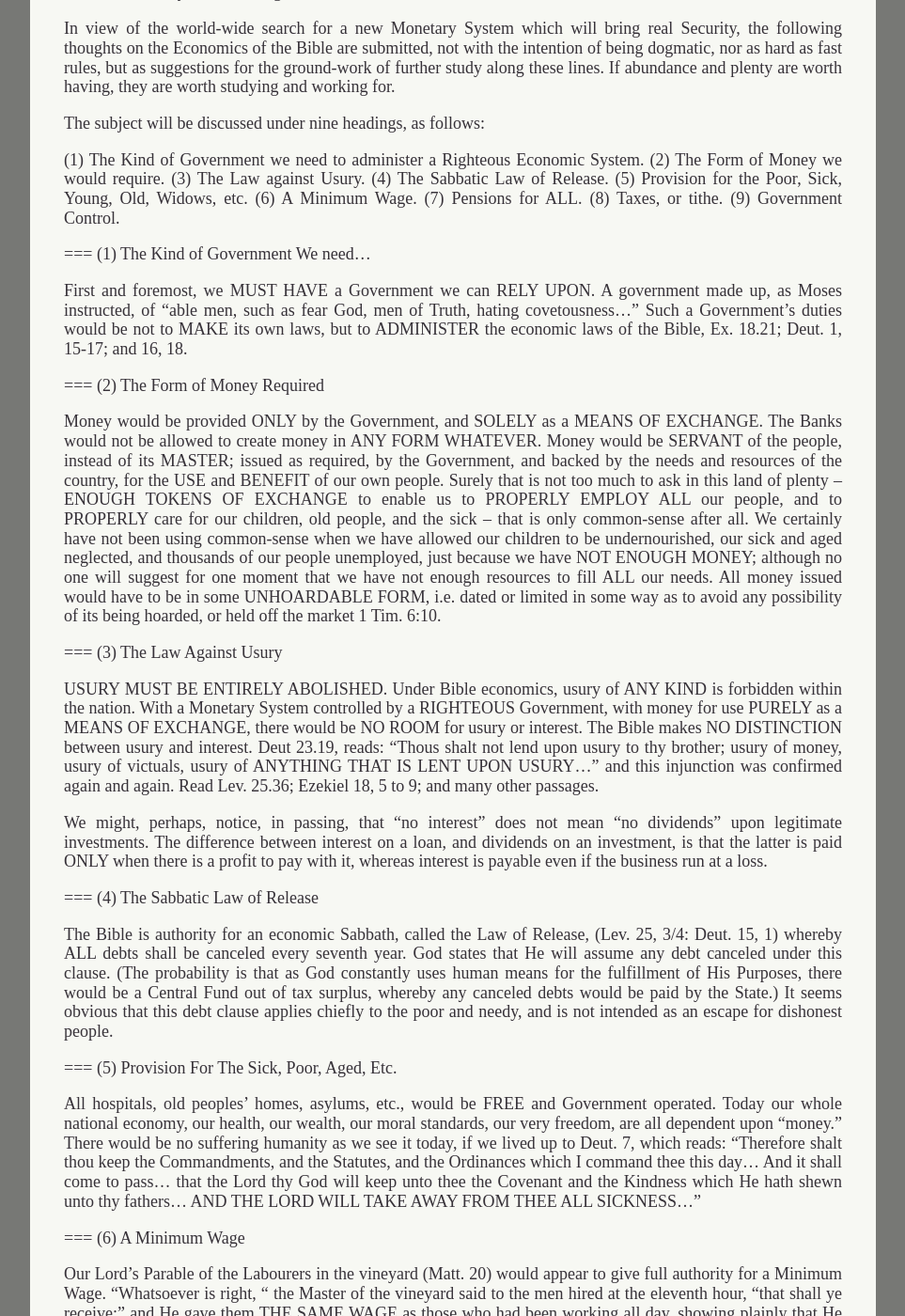
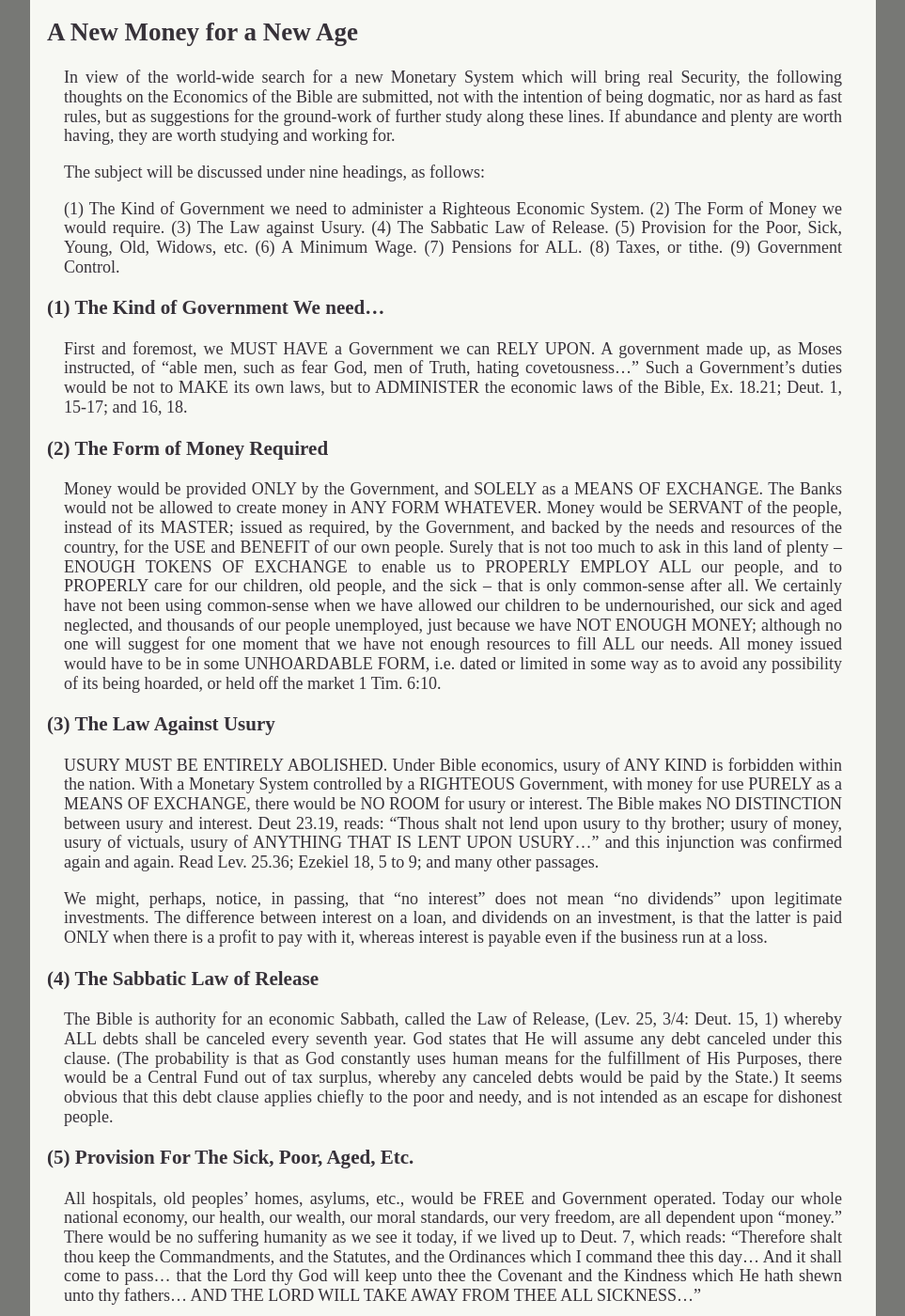
Before and after one commit to heuripedes/heuripedes.github.com, a Jekyll site: the page built from _posts/2019-11-24-old-pamphlet-a-new-money-for-a-new-age.md, in a window 1280 px wide and 1400 px high, scrolled down 414 px. Shown: the whole window at 94% size, without its empty margins (158-1121 px from the left). Built offline with Jekyll 4.4.1, drawn with Linux system fonts in a browser that asks for light colours; some web fonts are replaced; comment, search, counter and statistics services are not loaded; some of the changed text lies outside the part shown.

Commit message:
correçao nos cabeçalhos

```diff
--- a/_posts/2019-11-24-old-pamphlet-a-new-money-for-a-new-age.md
+++ b/_posts/2019-11-24-old-pamphlet-a-new-money-for-a-new-age.md
@@ -6,14 +6,14 @@ lang: english
 
 >Transcription of an old pamphlet I found on the internet in the night of 24/11/2019
 
-= A New Money for a New Age
+# A New Money for a New Age
 
 Free on Application to E. W. ABRAHAM
 
 112 Faithful Street
 Victoria, B.C.
 
-== A New Money for a New Age
+## A New Money for a New Age
 
 In view of the world-wide search for a new Monetary System which will bring real Security, the following thoughts on the Economics of the Bible are submitted, not with the intention of being dogmatic, nor as hard as fast rules, but as suggestions for the ground-work of further study along these lines. If abundance and plenty are worth having, they are worth studying and working for.
 
@@ -29,43 +29,43 @@ The subject will be discussed under nine headings, as follows:
 (8) Taxes, or tithe.
 (9) Government Control.
 
-=== (1) The Kind of Government We need...
+### (1) The Kind of Government We need...
 
 First and foremost, we MUST HAVE a Government we can RELY UPON. A government made up, as Moses instructed, of "able men, such as fear God, men of Truth, hating covetousness..." Such a Government's duties would be not to MAKE its own laws, but to ADMINISTER the economic laws of the Bible, Ex. 18.21; Deut. 1, 15-17; and 16, 18.
 
-=== (2) The Form of Money Required
+### (2) The Form of Money Required
 
 Money would be provided ONLY by the Government, and SOLELY as a MEANS OF EXCHANGE. The Banks would not be allowed to create money in ANY FORM WHATEVER. Money would be SERVANT of the people, instead of its MASTER; issued as required, by the Government, and backed by the needs and resources of the country, for the USE and BENEFIT of our own people. Surely that is not too much to ask in this land of plenty -- ENOUGH TOKENS OF EXCHANGE to enable us to PROPERLY EMPLOY ALL our people, and to PROPERLY care for our children, old people, and the sick -- that is only common-sense after all. We certainly have not been using common-sense when we have allowed our children to be undernourished, our sick and aged neglected, and thousands of our people unemployed, just because we have NOT ENOUGH MONEY; although no one will suggest for one moment that we have not enough resources to fill ALL our needs. All money issued would have to be in some UNHOARDABLE FORM, i.e. dated or limited in some way as to avoid any possibility of its being hoarded, or held off the market 1 Tim. 6:10.
 
-=== (3) The Law Against Usury
+### (3) The Law Against Usury
 
 USURY MUST BE ENTIRELY ABOLISHED. Under Bible economics, usury of ANY KIND is forbidden within the nation. With a Monetary System controlled by a RIGHTEOUS Government, with money for use PURELY as a MEANS OF EXCHANGE, there would be NO ROOM for usury or interest. The Bible makes NO DISTINCTION between usury and interest. Deut 23.19, reads: "Thous shalt not lend upon usury to thy brother; usury of money, usury of victuals, usury of ANYTHING THAT IS LENT UPON USURY..." and this injunction was confirmed again and again. Read Lev. 25.36; Ezekiel 18, 5 to 9; and many other passages.
 
 We might, perhaps, notice, in passing, that "no interest" does not mean "no dividends" upon legitimate investments. The difference between interest on a loan, and dividends on an investment, is that the latter is paid ONLY when there is a profit to pay with it, whereas interest is payable even if the business run at a loss.
 
-=== (4) The Sabbatic Law of Release
+### (4) The Sabbatic Law of Release
 
 The Bible is authority for an economic Sabbath, called the Law of Release, (Lev. 25, 3/4: Deut. 15, 1) whereby ALL debts shall be canceled every seventh year. God states that He will assume any debt canceled under this clause. (The probability is that as God constantly uses human means for the fulfillment of His Purposes, there would be a Central Fund out of tax surplus, whereby any canceled debts would be paid by the State.) It seems obvious that this debt clause applies chiefly to the poor and needy, and is not intended as an escape for dishonest people.
 
-=== (5) Provision For The Sick, Poor, Aged, Etc.
+### (5) Provision For The Sick, Poor, Aged, Etc.
 
 All hospitals, old peoples' homes, asylums, etc., would be FREE and Government operated. Today our whole national economy, our health, our wealth, our moral standards, our very freedom, are all dependent upon "money." There would be no suffering humanity as we see it today, if we lived up to Deut. 7, which reads: "Therefore shalt thou keep the Commandments, and the Statutes, and the Ordinances which I command thee this day... And it shall come to pass... that the Lord thy God will keep unto thee the Covenant and the Kindness which He hath shewn unto thy fathers... AND THE LORD WILL TAKE AWAY FROM THEE ALL SICKNESS..."
 
-=== (6) A Minimum Wage
+### (6) A Minimum Wage
 
 Our Lord's Parable of the Labourers in the vineyard (Matt. 20) would appear to give full authority for a Minimum Wage. "Whatsoever is right, " the Master of the vineyard said to the men hired at the eleventh hour, "that shall ye receive;" and He gave them THE SAME WAGE as those who had been working all day, showing plainly that He recognized that their "right" or "need" was equal with those who had been hired earlier, even though their opportunity for earning ta wage had not been so great. In this age of statistics, it should be a simple matter to determine the minimum wage NEEDED in any country -- it should be SUFFICIENT to provide the worker with ALL the necessities of life. Thereafter, of course the wage would be determined by the natural law of supply and demand, together with the efficiency of the worker. The Bible age for workers appears to be from 20 years old to 55, and in some cases from 25 years old to 50.
 
 St. Paul clearly provided the answer to those who say that this system would be abused by the lazy, when he says in 2 Thess. 3, 10; "He that will not work, neither shall he eat." There is also an age-old axiom, given by God Himself to Adam (Gen. 3, 19) "In the sweat of thy face shall thou eat bread, till thou return unto the ground."
 
-=== (7) Pensions for All
+### (7) Pensions for All
 
 Under a righteous SERVANT-MONEY SYSTEM, ALL citizens, upon reaching retiring age (generally 55), would automatically retire and receive their first pension cheque, and could then look forward to a happy and provided-for old age, without having to work right up to the edge of the grave, as so many do nowadays. Here again the Statistical Branch would be able to work out the amount of the ideal pension -- based upon a supply of NECESSITIES for the rest of one's life. (Probably it would be found to be a somewhat similar amount to the Minimum Wage). Proof of age and citizenship would be the ONLY REQUIREMENT for eligibility -- the Bureau of Vital Statistics would keep in touch with every man, woman and child in the country, and would pay the pension for ALL, from the highest to the lowest in the land, as soon as it became due. There would be no need for property or means test. Deut. 10.10; 24.17; Ex. 22.22; Jer. 7, 5/6.
 
-=== (8) Taxes or Tithe
+### (8) Taxes or Tithe
 
 Only ONE TAX for everyone. 10% of ALL Income or increase. (In exceptional cases 20% may be expected of the wealthy). In the case of there being no increase, as with a farmer's poor crop for instance, there would be no tax at all that year -- or if the income were to cease for any reason, so would the tax. One-tenth of all taxes would go to the upkeep of the Church, the remaining nine-tenths to the State for all purposes, such as education, hospitals, pensions, etc. Mal. 3.8/11 etc.
 
-=== (9) The Government Control NEEDED
+### (9) The Government Control NEEDED
 
 All essential services, such as light, heat, water, transportation, should be run by the Government for the benefit of the people; though under the Bible Economic System, where no huge combines, monopolies and cartels could flourish, and where private enterprise could be better relied upon to serve the people at a reasonable rate, this may not be necessary. It does not require very much imagination to visualize the future, with atomic power harnessed for all sorts of BENEFICIAL USES; central heating and lighting for whole cities; unlimited power for farms and factories, or for transportation, etc. Today there is LITERALLY NOTHING standing in the way of these wonders, except finance, and our own sin and greed, and refusal to obey God's Laws.
 
```
Also changed, not shown: _posts/2019-11-24-old-pamphlet-how-to-increase-wages-without-raising-prices.md (+1 -1 lines).
